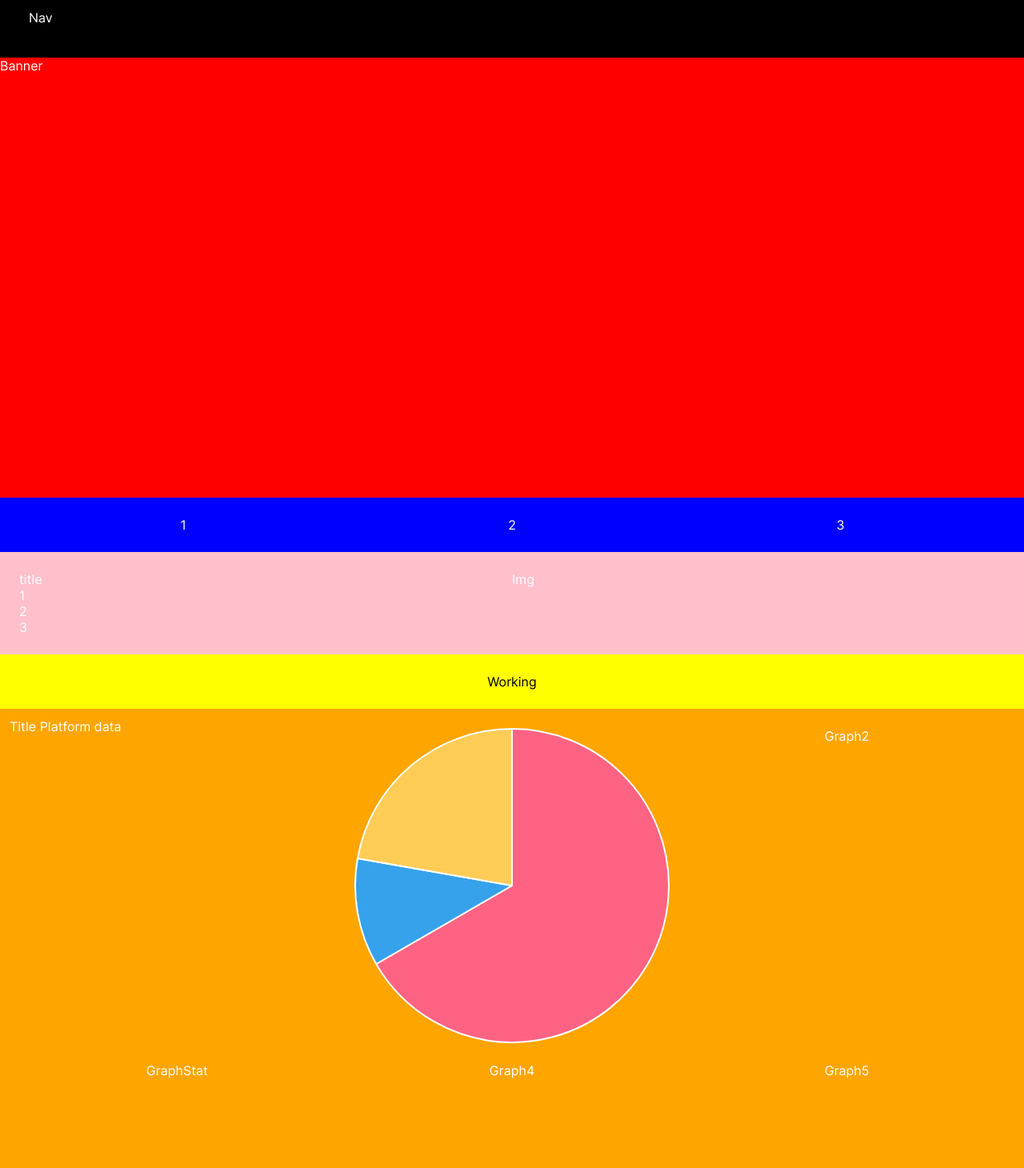
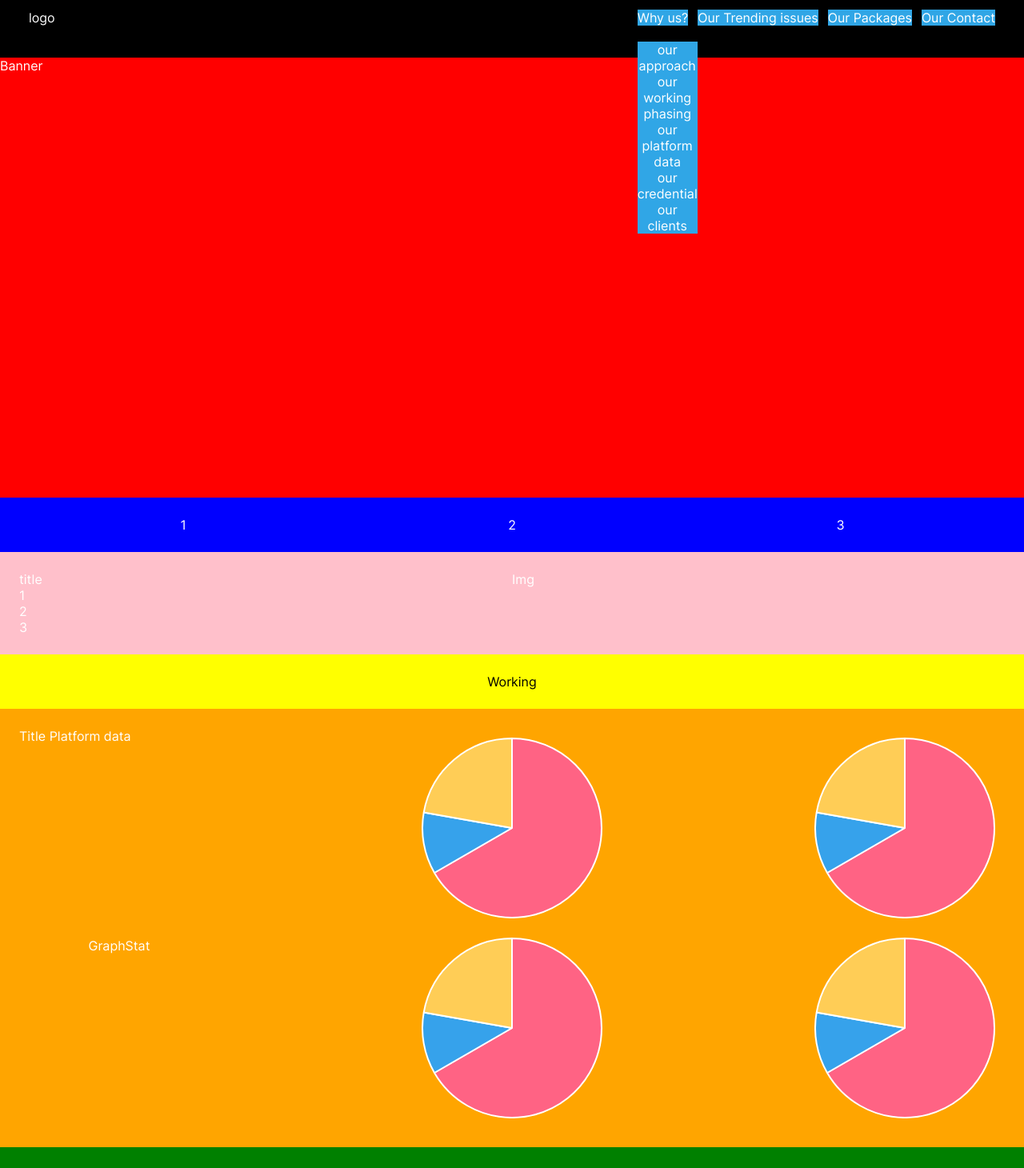
Before and after one commit to papondum/kolnect, a Next.js app: page / in a window 1280 px wide. Shown: the top 1460 px of the page at 80% size. Built offline with nearby package versions, Linux system fonts and the light colour scheme.

Commit message:
update component navigation

```diff
--- /dev/null
+++ b/app/components/scrolllink/index.tsx
@@ -0,0 +1,31 @@
+"use client";
+import Link, { LinkProps } from "next/link";
+import React, { PropsWithChildren } from "react";
+// mirror the props of next/link component
+type AnchorProps = Omit<
+  React.AnchorHTMLAttributes<HTMLAnchorElement>,
+  keyof LinkProps
+>;
+type ScrollLinkProps = AnchorProps & LinkProps & PropsWithChildren;
+// component definition
+const OFFSET = 72;
+const ScrollLink = ({ children, ...props }: ScrollLinkProps) => {
+  const handleScroll = (e: React.MouseEvent<HTMLAnchorElement, MouseEvent>) => {
+    e.preventDefault();
+    //remove everything before the hash
+    const targetId = e.currentTarget.href.replace(/.*\#/, "");
+    const elem = document.getElementById(targetId);
+    let position = elem?.offsetTop - OFFSET;
+    position = Math.round(position);
+    window.scrollTo({
+      top: position,
+      behavior: "smooth",
+    });
+  };
+  return (
+    <Link {...props} onClick={handleScroll}>
+      {children}
+    </Link>
+  );
+};
+export default ScrollLink;
--- a/app/modules/Approach/index.tsx
+++ b/app/modules/Approach/index.tsx
@@ -18,7 +18,7 @@ const Wrap = styled("div", {
 });
 const View = ({}: IProps) => {
   return (
-    <Wrap>
+    <Wrap id="approach">
       <div className="box">
         <div>title</div>
         <div>
--- a/app/modules/Clients/index.tsx
+++ b/app/modules/Clients/index.tsx
@@ -16,7 +16,7 @@ const Wrap = styled("div", {
 const View = ({}: IProps) => {
   //TODO: clickable TBD
   return (
-    <Wrap>
+    <Wrap id="clients">
       <div>Title our clients</div>
       <div>
         <a>1</a>
--- a/app/modules/Contact/index.tsx
+++ b/app/modules/Contact/index.tsx
@@ -18,7 +18,7 @@ const Wrap = styled("div", {
 });
 const View = ({}: IProps) => {
   return (
-    <Wrap>
+    <Wrap id="contact">
       <Text>Contact</Text>
       <div>Box</div>
     </Wrap>
--- a/app/modules/Credential/index.tsx
+++ b/app/modules/Credential/index.tsx
@@ -26,7 +26,7 @@ const Wrap = styled("div", {
 const View = ({}: IProps) => {
   //TODO: animate number running when scroll
   return (
-    <Wrap>
+    <Wrap id="credential">
       <div>Credential Title</div>
       <div className="box-value">
         <div>1</div>
--- a/app/modules/HeaderNav/index.tsx
+++ b/app/modules/HeaderNav/index.tsx
@@ -1,5 +1,6 @@
 import { styled } from "@/stitches.config";
 import { Container } from "@/app/components/container";
+import ScrollLink from "@/app/components/scrolllink";
 interface IProps {
   //   dealer: IDealer;
   //   onClose: () => void;
@@ -11,11 +12,92 @@ const Wrap = styled("div", {
   top: 0,
   bc: "black",
   p: "$3",
+  ".dropdown": {
+    nav: {
+      display: "none",
+    },
+
+    "&:hover": {
+      nav: {
+        display: "block",
+      },
+    },
+  },
+  ".submenu": {
+    left: 0,
+    opacity: 0,
+    position: "absolute",
+    top: 35,
+    visibility: "hidden",
+    zIndex: 1,
+    listStyle: "none",
+  },
+  "&:hover": {
+    ".submenu": {
+      opacity: 1,
+      top: 40,
+      visibility: "visible",
+    },
+    // "li:hover a ": {
+    //   background: "#000000",
+    // },
+    "a:hover": {
+      background: "#DF4B05",
+    },
+  },
+  li: {
+    float: "left",
+    "list-style-type": "none",
+    position: "relative",
+    width: "auto",
+  },
+  a: {
+    background: "#30A6E6",
+    color: "#FFFFFF",
+    display: "block",
+    textAlign: "center",
+    textDecoration: "none",
+  },
+  ".link-wrapper": {
+    display: "flex",
+    gap: "$3",
+  },
 });
+
 const View = ({}: IProps) => {
   return (
     <Wrap>
-      <Container>Nav</Container>
+      <Container style={{ display: "flex", justifyContent: "space-between" }}>
+        <div>logo</div>
+        <div className="link-wrapper">
+          {/* <Link href="#">Why us?</Link> */}
+          <li>
+            <a href="#">Why us?</a>
+            <ul className="submenu">
+              <li>
+                <ScrollLink href="#approach">our approach</ScrollLink>
+              </li>
+              <li>
+                <ScrollLink href="#working-phase">
+                  our working phasing
+                </ScrollLink>
+              </li>
+              <li>
+                <ScrollLink href="#platform-data">our platform data</ScrollLink>
+              </li>
+              <li>
+                <ScrollLink href="#credential">our credential</ScrollLink>
+              </li>
+              <li>
+                <ScrollLink href="#clients">our clients</ScrollLink>
+              </li>
+            </ul>
+          </li>
+          <ScrollLink href="#trending">Our Trending issues</ScrollLink>
+          <ScrollLink href="#packages">Our Packages</ScrollLink>
+          <ScrollLink href="#contact">Our Contact</ScrollLink>
+        </div>
+      </Container>
     </Wrap>
   );
 };
--- a/app/modules/Packages/index.tsx
+++ b/app/modules/Packages/index.tsx
@@ -11,7 +11,7 @@ const Wrap = styled("div", {
 });
 const View = ({}: IProps) => {
   return (
-    <Wrap>
+    <Wrap id="packages">
       <div>title Package</div>
       <div>
         <div>card1</div>
--- a/app/modules/PlatformData/index.tsx
+++ b/app/modules/PlatformData/index.tsx
@@ -11,7 +11,7 @@ interface IProps {
 const Wrap = styled("div", {
   bc: "orange",
   maxWidth: 1440,
-  p: "$3",
+  p: "$6",
   display: "grid",
   gridTemplate: "1fr 1fr / 1fr 1fr 1fr",
   "@maxlg": {
@@ -23,7 +23,10 @@ const Wrap = styled("div", {
   ".box": {
     textAlign: "center",
     p: "$3",
+    maxWidth: 250,
   },
+  ".mid": { m: "auto", "@maxlg": { m: "auto" } },
+  ".right": { ml: "auto", "@maxlg": { m: "auto" } },
 });
 const View = ({}: IProps) => {
   const data = {
@@ -43,20 +46,21 @@ const View = ({}: IProps) => {
   };
   //TODO: Chart dynamic easy config value
   return (
-    <Wrap>
+    <Wrap id="platform-data">
       <div>Title Platform data</div>
-      <div className="box">
-        <Pie
-          data={data}
-          // options={...}
-          // {...props}
-        />
+      <div className="box mid">
+        <Pie data={data} />
       </div>
-
-      <div className="box">Graph2</div>
+      <div className="box right">
+        <Pie data={data} />
+      </div>
       <div className="box">GraphStat</div>
-      <div className="box">Graph4</div>
-      <div className="box">Graph5</div>
+      <div className="box mid">
+        <Pie data={data} />
+      </div>
+      <div className="box right">
+        <Pie data={data} />
+      </div>
     </Wrap>
   );
 };
--- a/app/modules/Trending/index.tsx
+++ b/app/modules/Trending/index.tsx
@@ -21,7 +21,7 @@ const Wrap = styled("div", {
 });
 const View = ({}: IProps) => {
   return (
-    <Wrap>
+    <Wrap id="trending">
       <div>TITLE Trending</div>
       <div className="content-wrapper">
         <div className="card">
--- a/app/modules/WorkingPhase/index.tsx
+++ b/app/modules/WorkingPhase/index.tsx
@@ -14,7 +14,7 @@ const Wrap = styled("div", {
   justifyContent: "center",
 });
 const View = ({}: IProps) => {
-  return <Wrap>Working</Wrap>;
+  return <Wrap id="working-phase">Working</Wrap>;
 };
 
 export default View;
--- a/stitches.config.ts
+++ b/stitches.config.ts
@@ -92,19 +92,13 @@ export const {
       16: "112px",
     },
     fontSizes: {
-      0: "11px",
-      1: "12px",
-      2: "13px",
-      3: "14px",
-      4: "15px",
-      5: "16px",
-      6: "18px",
-      7: "20px",
-      8: "24px",
-      9: "36px",
-      10: "40px",
-      11: "48px",
-      12: "64px",
+      1: "16px",
+      2: "18px",
+      3: "20px",
+      4: "24px",
+      5: "30px",
+      6: "36px",
+      7: "56px",
     },
     fonts: {
       regular: `${interReg.style.fontFamily}, sans-serif`,
@@ -256,6 +250,7 @@ export const globalStyles = globalCss({
     width: "100%",
     margin: 0,
     fontFamily: "$regular",
+    scrollBehavior: "smooth",
     // bc: "$basebg",
     // wordBreak: 'break-word',
   },
```
